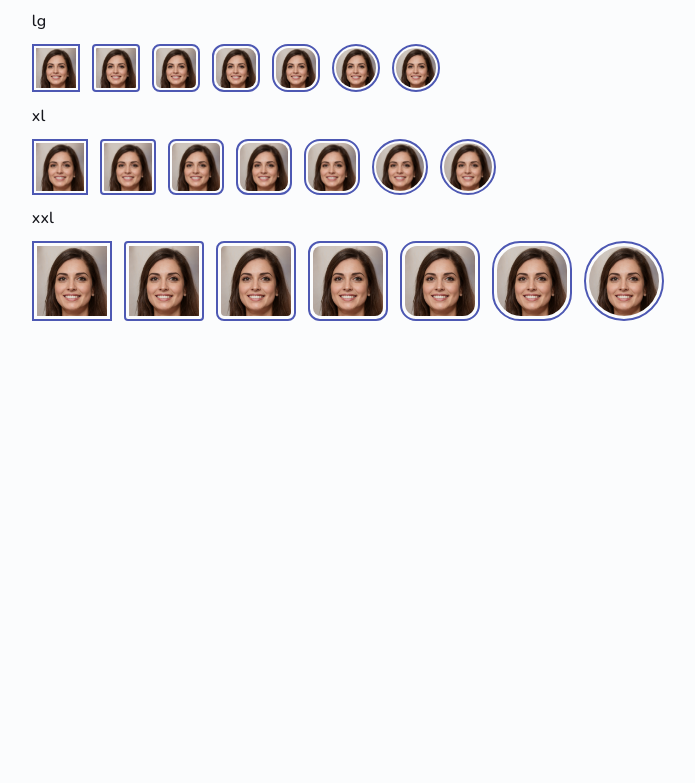
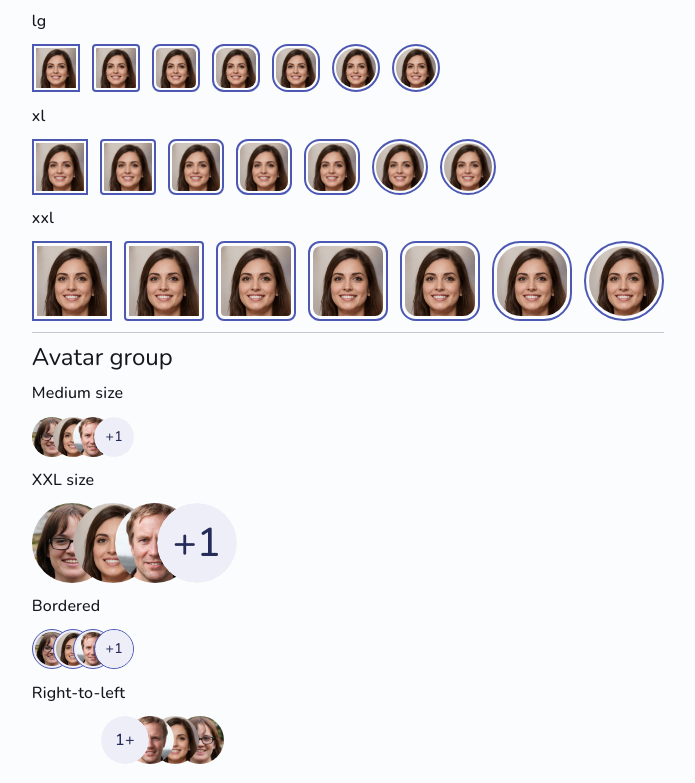
Before and after one commit to Linkerin/particles-ui, a Next.js app: page /docs/components/avatar in a window 1280 px wide. Shown: the part 2420-3203 px from the top of the page, without its empty margins (208-903 px from the left). Before the commit the page ends 2760 px from the top, so only its background shows below. Built offline with nearby package versions, Linux system fonts and the light colour scheme.

Commit message:
ADD: AvatarGroup component

```diff
--- a/app/interface/Pages/AvatarDocsPage.tsx
+++ b/app/interface/Pages/AvatarDocsPage.tsx
@@ -3,6 +3,7 @@
 import { Fragment } from 'react';
 
 import Avatar, { AvatarProps } from '@/lib/components/Avatar/Avatar';
+import AvatarGroup from '@/lib/components/AvatarGroup/AvatarGroup';
 import DemoContainer from '../DemoContainer';
 import DemoSection from '../DemoSection';
 import Divider from '@/lib/components/Divider/Divider';
@@ -358,6 +359,86 @@ function AvatarDocsPage() {
           </Fragment>
         ))}
       </>
+      <Divider />
+      <>
+        <Heading variant="h6">Avatar group</Heading>
+        <Heading as="h3" variant="subtitle-md">
+          Medium size
+        </Heading>
+        <DemoContainer>
+          <AvatarGroup max={3}>
+            <Avatar src={avatar1.src} alt="grouped avatar" />
+            <Avatar src={avatar2.src} alt="grouped avatar" />
+            <Avatar src={avatar3.src} alt="grouped avatar" />
+            <Avatar src={avatar4.src} alt="grouped avatar" />
+          </AvatarGroup>
+        </DemoContainer>
+        <Heading as="h3" variant="subtitle-md">
+          XXL size
+        </Heading>
+        <DemoContainer>
+          <AvatarGroup max={3} counterAvatarProps={{ size: 'xxl' }}>
+            <Avatar size="xxl" src={avatar1.src} alt="grouped avatar" />
+            <Avatar size="xxl" src={avatar2.src} alt="grouped avatar" />
+            <Avatar size="xxl" src={avatar3.src} alt="grouped avatar" />
+            <Avatar size="xxl" src={avatar4.src} alt="grouped avatar" />
+          </AvatarGroup>
+        </DemoContainer>
+      </>
+      <Heading as="h3" variant="subtitle-md">
+        Bordered
+      </Heading>
+      <DemoContainer>
+        <AvatarGroup max={3} counterAvatarProps={{ bordered: true }}>
+          <Avatar
+            bordered
+            src={avatar1.src}
+            alt="grouped avatar"
+            wrapperProps={{
+              style: { backgroundColor: 'var(--pui-primary-container-low' }
+            }}
+          />
+          <Avatar
+            bordered
+            src={avatar2.src}
+            alt="grouped avatar"
+            wrapperProps={{
+              style: { backgroundColor: 'var(--pui-primary-container-low' }
+            }}
+          />
+          <Avatar
+            bordered
+            src={avatar3.src}
+            alt="grouped avatar"
+            wrapperProps={{
+              style: { backgroundColor: 'var(--pui-primary-container-low' }
+            }}
+          />
+          <Avatar
+            bordered
+            src={avatar4.src}
+            alt="grouped avatar"
+            wrapperProps={{
+              style: { backgroundColor: 'var(--pui-primary-container-low' }
+            }}
+          />
+        </AvatarGroup>
+      </DemoContainer>
+      <Heading as="h3" variant="subtitle-md">
+        Right-to-left
+      </Heading>
+      <DemoContainer>
+        <AvatarGroup
+          max={3}
+          direction="rtl"
+          counterAvatarProps={{ size: 'lg' }}
+        >
+          <Avatar size="lg" src={avatar1.src} alt="grouped avatar" />
+          <Avatar size="lg" src={avatar2.src} alt="grouped avatar" />
+          <Avatar size="lg" src={avatar3.src} alt="grouped avatar" />
+          <Avatar size="lg" src={avatar4.src} alt="grouped avatar" />
+        </AvatarGroup>
+      </DemoContainer>
     </DemoSection>
   );
 }
--- a/lib/components/Avatar/Avatar.tsx
+++ b/lib/components/Avatar/Avatar.tsx
@@ -46,6 +46,7 @@ const Avatar = forwardRef<HTMLDivElement, AvatarProps>(function Avatar(
     color = 'primary',
     radius = 'full',
     size = 'md',
+    wrapperProps,
     ...props
   },
   ref
@@ -60,9 +61,11 @@ const Avatar = forwardRef<HTMLDivElement, AvatarProps>(function Avatar(
     [fallback, initials, iconElement]
   );
 
+  const imageWrapperProps = { 'data-pui-component': 'avatar', ...wrapperProps };
+
   return (
     <Image
-      wrapperProps={{ ref }}
+      wrapperProps={imageWrapperProps}
       alt={alt}
       wrapperClassName={classNames(
         styles.avatar,
--- a/lib/components/Avatar/Avatar.types.ts
+++ b/lib/components/Avatar/Avatar.types.ts
@@ -7,7 +7,7 @@ type AvatarContentProps =
        * Icon element displayed as an avatar.
        * Overrides `fallback` and `fallbackSrc` prop values
        */
-      icon?: React.ReactElement | 'default';
+      icon?: React.ReactNode | 'default';
       /**
        * Defining `src` is not allowed when `icon` prop is used
        */
--- /dev/null
+++ b/lib/components/AvatarGroup/AvatarGroup.module.scss
@@ -0,0 +1,40 @@
+:where(.group) {
+  --pui-avatar-group-offset: 12%;
+  display: flex;
+  align-items: center;
+
+  & *[data-pui-component='avatar'] {
+    position: relative;
+    transition: transform 0.3s ease;
+  }
+}
+
+:where(.ltr) {
+  direction: ltr;
+  justify-content: flex-start;
+
+  & *[data-pui-component='avatar'] {
+    &:not(:first-of-type) {
+      margin-left: calc(var(--pui-avatar-group-offset) * -1);
+    }
+
+    &:hover:not(:last-of-type) {
+      transform: translateX(calc(var(--pui-avatar-group-offset) * -1));
+    }
+  }
+}
+
+:where(.rtl) {
+  direction: rtl;
+  justify-content: flex-start;
+
+  & *[data-pui-component='avatar'] {
+    &:not(:last-of-type) {
+      margin-left: calc(var(--pui-avatar-group-offset) * -1);
+    }
+
+    &:hover:not(:last-of-type) {
+      transform: translateX(var(--pui-avatar-group-offset));
+    }
+  }
+}
--- /dev/null
+++ b/lib/components/AvatarGroup/AvatarGroup.tsx
@@ -0,0 +1,55 @@
+import { forwardRef } from 'react';
+import classNames from 'classnames';
+
+import Avatar from '../Avatar/Avatar';
+import { AvatarGroupProps } from './AvatarGroup.types';
+
+import styles from './AvatarGroup.module.scss';
+
+export type { AvatarGroupProps };
+
+const AvatarGroup = forwardRef<HTMLDivElement, AvatarGroupProps>(
+  function AvatarGroup(
+    {
+      children,
+      className,
+      max,
+      counterAvatarProps,
+      direction = 'ltr',
+      ...props
+    },
+    ref
+  ) {
+    let numOfChildren = null;
+    let overload = 0;
+    const childrenIsArray = Array.isArray(children);
+
+    if (typeof max === 'number' && childrenIsArray) {
+      numOfChildren = children.length;
+      overload = Math.max(0, numOfChildren - max);
+    }
+
+    return (
+      <div
+        ref={ref}
+        className={classNames(styles.group, styles[direction], className)}
+        role="group"
+        dir={direction}
+        {...props}
+      >
+        {overload > 0 && childrenIsArray && numOfChildren
+          ? children.slice(0, numOfChildren - overload)
+          : children}
+        {overload > 0 && (
+          <Avatar
+            icon={`+${overload}`}
+            alt="Number of hidden avatars"
+            {...counterAvatarProps}
+          />
+        )}
+      </div>
+    );
+  }
+);
+
+export default AvatarGroup;
```
Also changed, not shown: lib/components/AvatarGroup/AvatarGroup.types.ts (added, +18 -0 lines).
